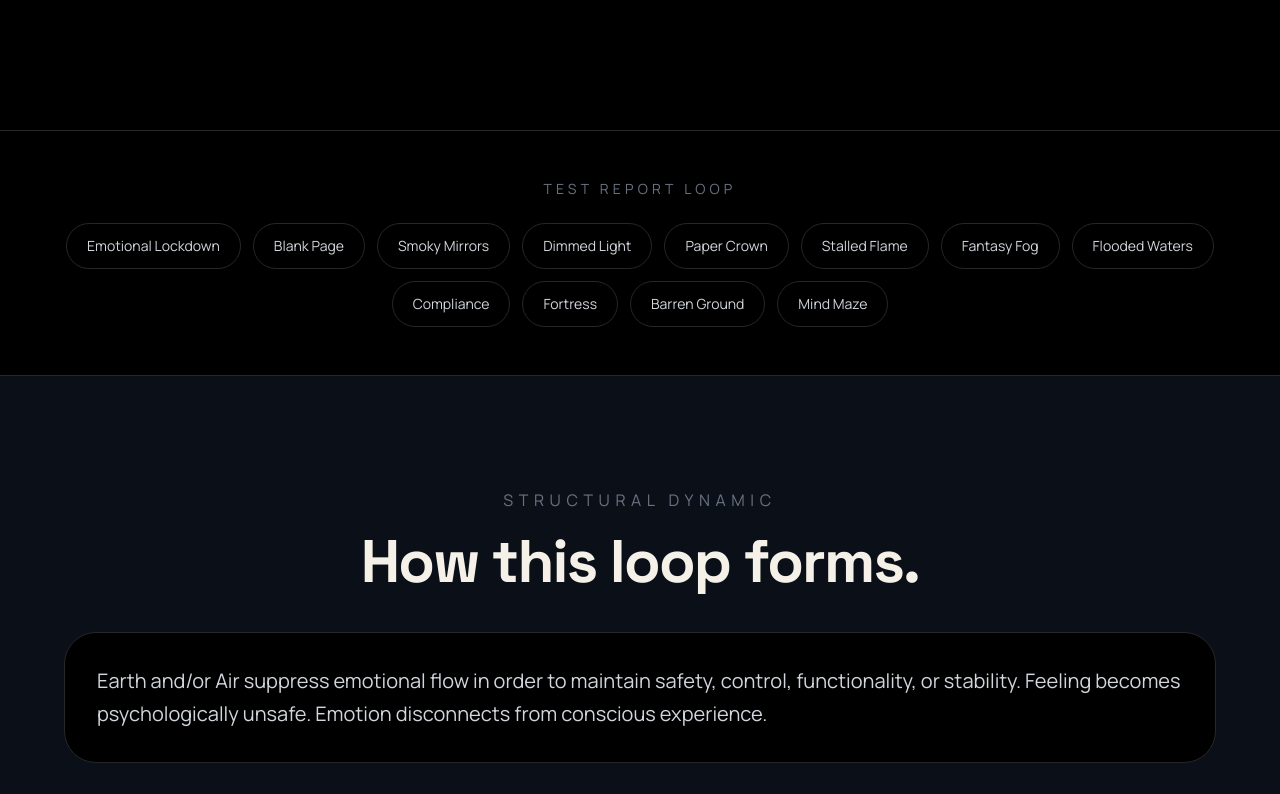
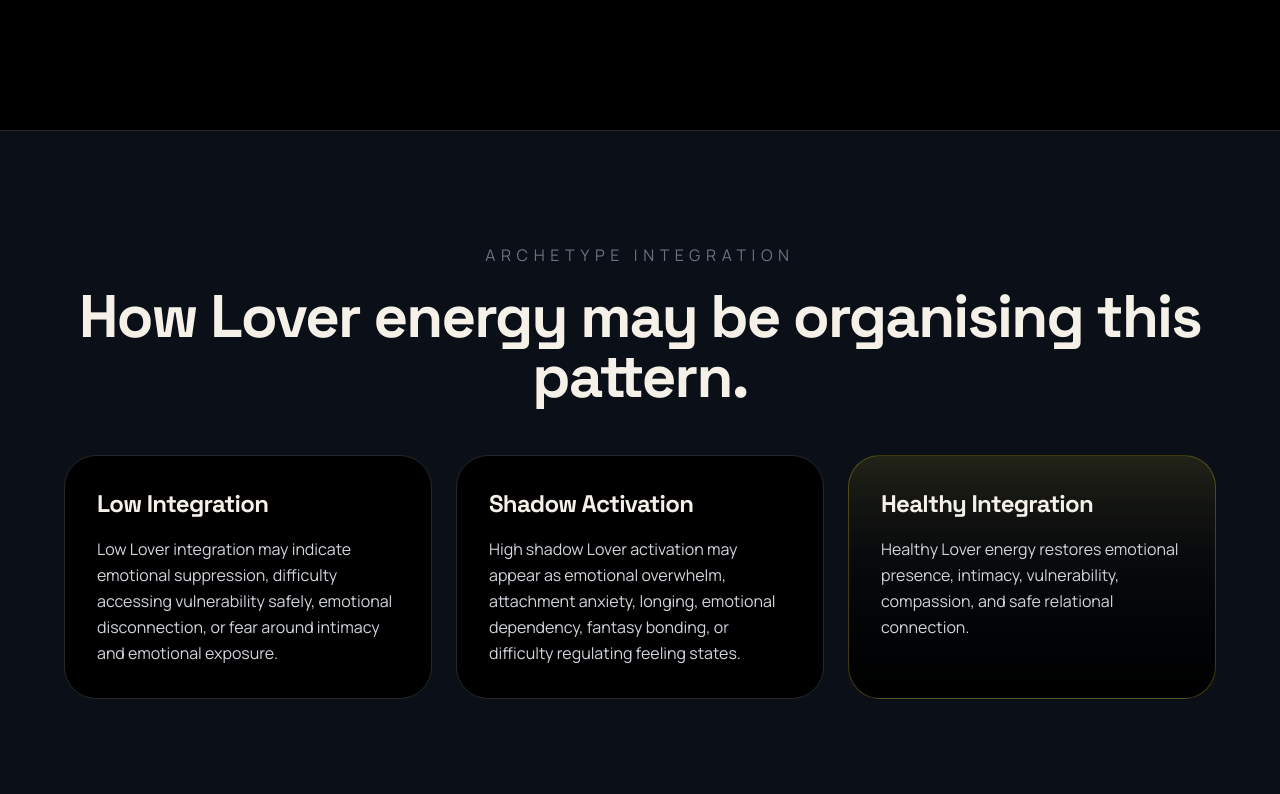
Before and after one commit to abdulkadirkuscu-ctrl/archeloop, a Next.js app: page /report-preview in a window 1280 px wide. Shown: the part 526-1320 px from the top of the page. Built offline with nearby package versions, Linux system fonts and the light colour scheme.

Commit message:
Add archetype integration insights to premium report

```diff
--- /dev/null
+++ b/app/data/archetypeInsights.ts
@@ -0,0 +1,45 @@
+export const archetypeInsights = {
+  Lover: {
+    low:
+      "Low Lover integration may indicate emotional suppression, difficulty accessing vulnerability safely, emotional disconnection, or fear around intimacy and emotional exposure.",
+
+    highShadow:
+      "High shadow Lover activation may appear as emotional overwhelm, attachment anxiety, longing, emotional dependency, fantasy bonding, or difficulty regulating feeling states.",
+
+    healthy:
+      "Healthy Lover energy restores emotional presence, intimacy, vulnerability, compassion, and safe relational connection.",
+  },
+
+  Warrior: {
+    low:
+      "Low Warrior integration may appear as difficulty taking action, weak boundaries, conflict avoidance, collapse under pressure, or disconnection from grounded agency.",
+
+    highShadow:
+      "High shadow Warrior activation may appear as control, defensiveness, harshness, hyper-independence, pressure, anger, rigidity, or survival-based protection.",
+
+    healthy:
+      "Healthy Warrior energy restores grounded action, boundaries, discipline, protection, courage, and embodied forward movement.",
+  },
+
+  Sovereign: {
+    low:
+      "Low Sovereign integration may appear as invisibility, diminished self-worth, difficulty taking up space, fear of visibility, or unstable identity expression.",
+
+    highShadow:
+      "High shadow Sovereign activation may appear as performance-based worth, validation seeking, superiority protection, image management, or fear of failure and rejection.",
+
+    healthy:
+      "Healthy Sovereign energy restores self-trust, visibility, leadership, identity stability, confidence, and authentic expression.",
+  },
+
+  Magician: {
+    low:
+      "Low Magician integration may appear as mental freezing, loss of clarity, self-doubt, distrust in perception, or difficulty expressing thought coherently.",
+
+    highShadow:
+      "High shadow Magician activation may appear as overthinking, intellectualisation, obsessive analysis, distortion, overexplaining, confusion, or mental looping.",
+
+    healthy:
+      "Healthy Magician energy restores perception, insight, communication, clarity, symbolic understanding, and trusted inner knowing.",
+  },
+}
--- a/app/report-preview/page.tsx
+++ b/app/report-preview/page.tsx
@@ -1,3 +1,4 @@
+import { archetypeInsights } from "../data/archetypeInsights"
 import { loopDetails } from "../data/loopDetails"
 import Nav from "../components/Nav"
 import Footer from "../components/Footer"
@@ -17,6 +18,8 @@ export default async function ReportPreviewPage({
 
   const primaryLoop = loops[selectedLoopName as keyof typeof loops]
   const detail = loopDetails[selectedLoopName as keyof typeof loopDetails]
+  const primaryArchetype = primaryLoop.archetype as keyof typeof archetypeInsights
+const archetypeInsight = archetypeInsights[primaryArchetype]
 
   const secondaryLoopName = detail.relatedDynamics?.[0] || "Fortress"
   const secondaryLoop = loops[secondaryLoopName as keyof typeof loops]
@@ -63,6 +66,50 @@ const integrationBlueprintText =
           </p>
         </div>
       </section>
+
+<section className="px-6 py-28 border-b border-zinc-800 bg-[#0B1018]">
+  <div className="max-w-6xl mx-auto">
+    <p className="uppercase tracking-[0.35em] text-gray-500 mb-5 text-center">
+      Archetype Integration
+    </p>
+
+    <h2 className="text-4xl md:text-6xl font-bold mb-12 text-center">
+      How {primaryLoop.archetype} energy may be organising this pattern.
+    </h2>
+
+    <div className="grid md:grid-cols-3 gap-6">
+      <div className="border border-zinc-800 rounded-[2rem] bg-black p-8">
+        <h3 className="text-2xl font-bold mb-4">
+          Low Integration
+        </h3>
+
+        <p className="text-gray-300 leading-relaxed">
+          {archetypeInsight.low}
+        </p>
+      </div>
+
+      <div className="border border-zinc-800 rounded-[2rem] bg-black p-8">
+        <h3 className="text-2xl font-bold mb-4">
+          Shadow Activation
+        </h3>
+
+        <p className="text-gray-300 leading-relaxed">
+          {archetypeInsight.highShadow}
+        </p>
+      </div>
+
+      <div className="border border-yellow-300/25 rounded-[2rem] bg-gradient-to-b from-yellow-300/10 to-black p-8">
+        <h3 className="text-2xl font-bold mb-4 text-yellow-300">
+          Healthy Integration
+        </h3>
+
+        <p className="text-gray-300 leading-relaxed">
+          {archetypeInsight.healthy}
+        </p>
+      </div>
+    </div>
+  </div>
+</section>
 
 <section className="px-6 py-12 border-b border-zinc-800 bg-black">
   <div className="max-w-6xl mx-auto">
```
Also changed, not shown: 1 other file (tests, documents, lock files or other folders).
